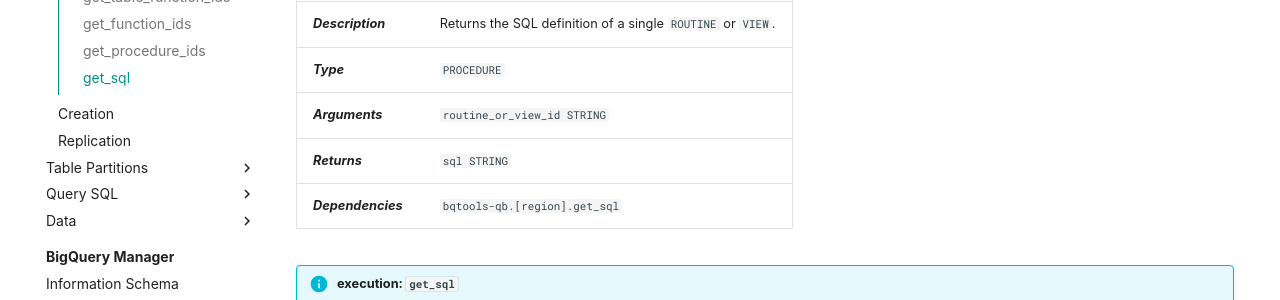
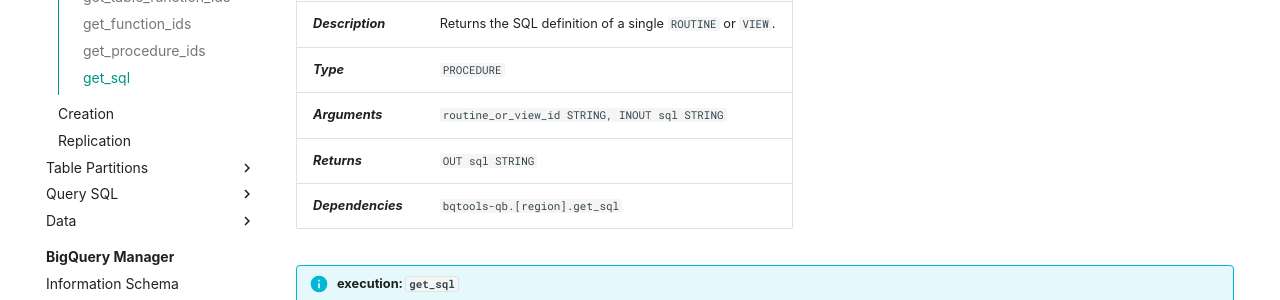
Before and after one commit to transformationflow/transformationflow.github.io, an MkDocs documentation site: the page built from docs/reference/bqtools/metadata.md, in a window 1280 px wide and 900 px high, scrolled down 4455 px. Shown: the part 410-710 px from the top of the window. Built offline with MkDocs 1.6.1 and Material for MkDocs 9.7.7, drawn with Linux system fonts in a browser that asks for light colours; some web fonts are replaced.

Commit message:
Updated (arguments and returns attributes) doc for get_sql function

```diff
--- a/docs/reference/bqtools/metadata.md
+++ b/docs/reference/bqtools/metadata.md
@@ -162,8 +162,8 @@ _**Function Name**_ | `get_sql`
 _**ID**_ | `bqtools.[region].get_sql`
 _**Description**_ | Returns the SQL definition of a single `ROUTINE` or `VIEW`.
 _**Type**_ | `PROCEDURE`
-_**Arguments**_ | `routine_or_view_id STRING`
-_**Returns**_ | `sql STRING`
+_**Arguments**_ | `routine_or_view_id STRING, INOUT sql STRING`
+_**Returns**_ | `OUT sql STRING`
 _**Dependencies**_ | `bqtools-qb.[region].get_sql`
 
 !!! info "execution: `get_sql`"
```
